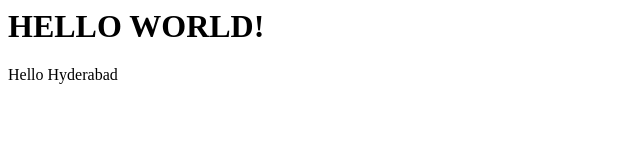
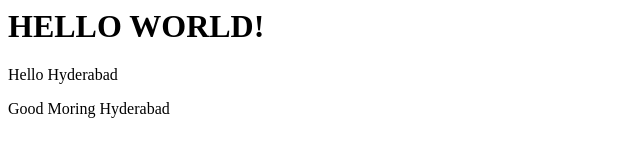
Before and after one commit to Ksangeetha13/gitrepofile, a plain HTML site: page index.html in a window 1280 px wide. Shown: the whole page, without its empty margins (0-640 px from the left). Drawn offline with Linux system fonts and the light colour scheme.

Commit message:
Updated index.html with a new line

```diff
--- a/index.html
+++ b/index.html
@@ -7,5 +7,6 @@
 <body>
 <h1>HELLO WORLD!</h1>
 <p>Hello Hyderabad</p>
+<p>Good Moring Hyderabad</p>
 </body>
 </html>
```
